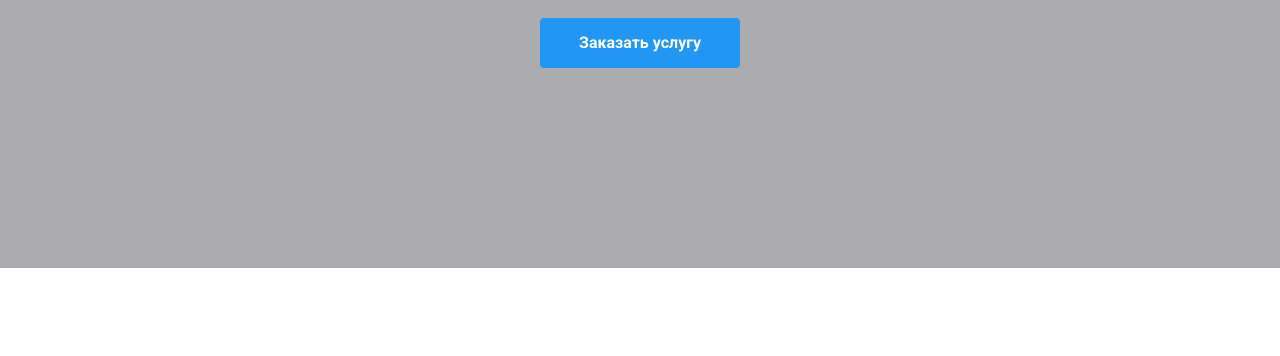
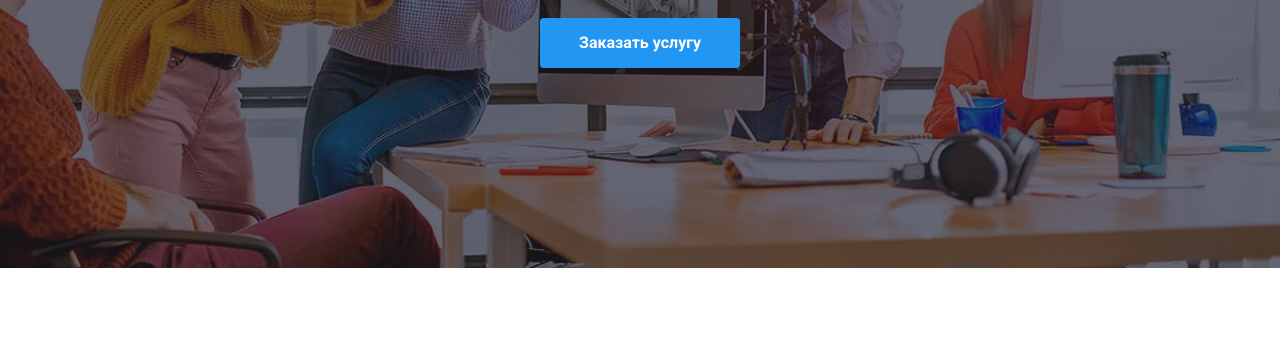
Before and after one commit to Evolver1/goit-markup-hw-04, a plain HTML site: page index.html in a window 1280 px wide. Shown: the part 413-769 px from the top of the page. Drawn offline with nearby package versions, Linux system fonts and the light colour scheme; the site is published under a folder, as on GitHub Pages, so addresses that start at the root find nothing.

Commit message:
Update styles.css

```diff
--- a/css/styles.css
+++ b/css/styles.css
@@ -195,7 +195,7 @@ section {
 
 .hero-ind {
   background-image: linear-gradient(rgba(47, 48, 58, 0.4), rgba(47, 48, 58, 0.4)),
-    url('/images/hero-min.jpg');
+    url('../images/hero-min.jpg');
   background-position: center;
   background-size: 1600px;
   text-align: center;
```
